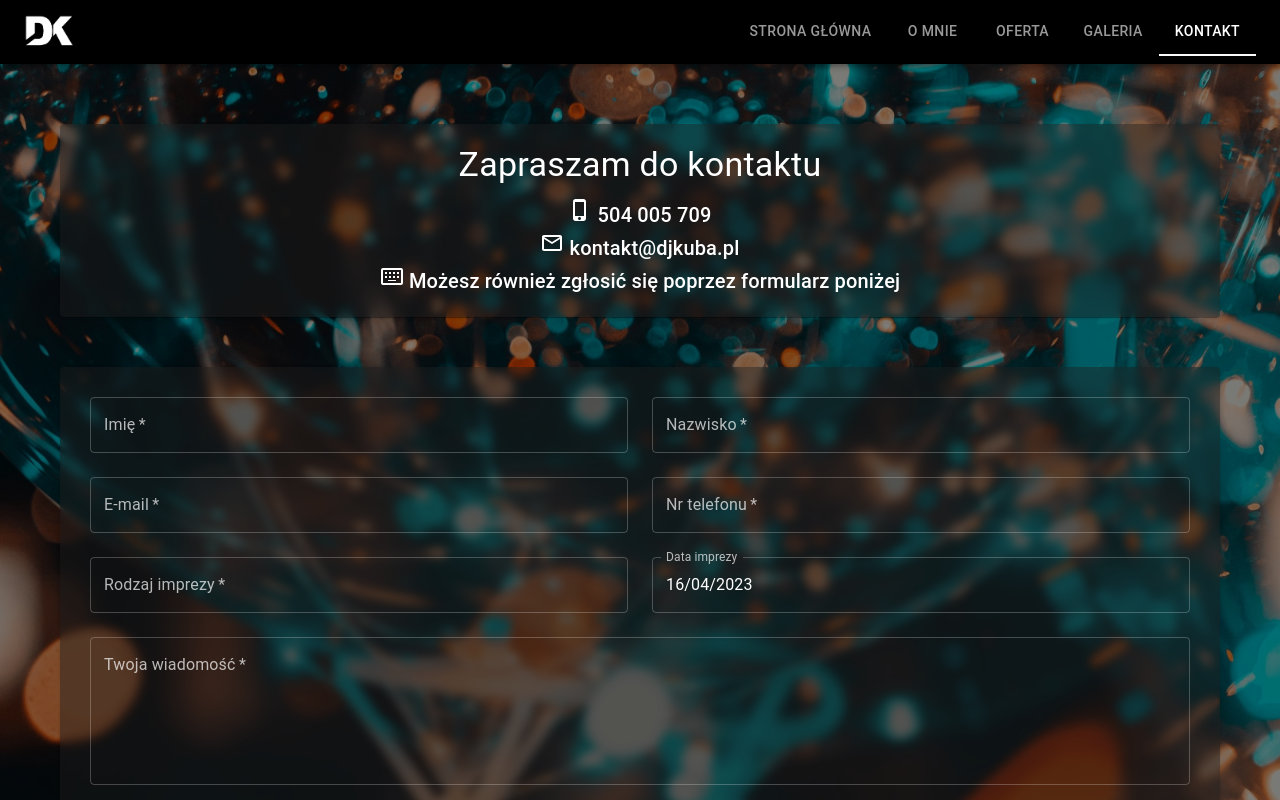
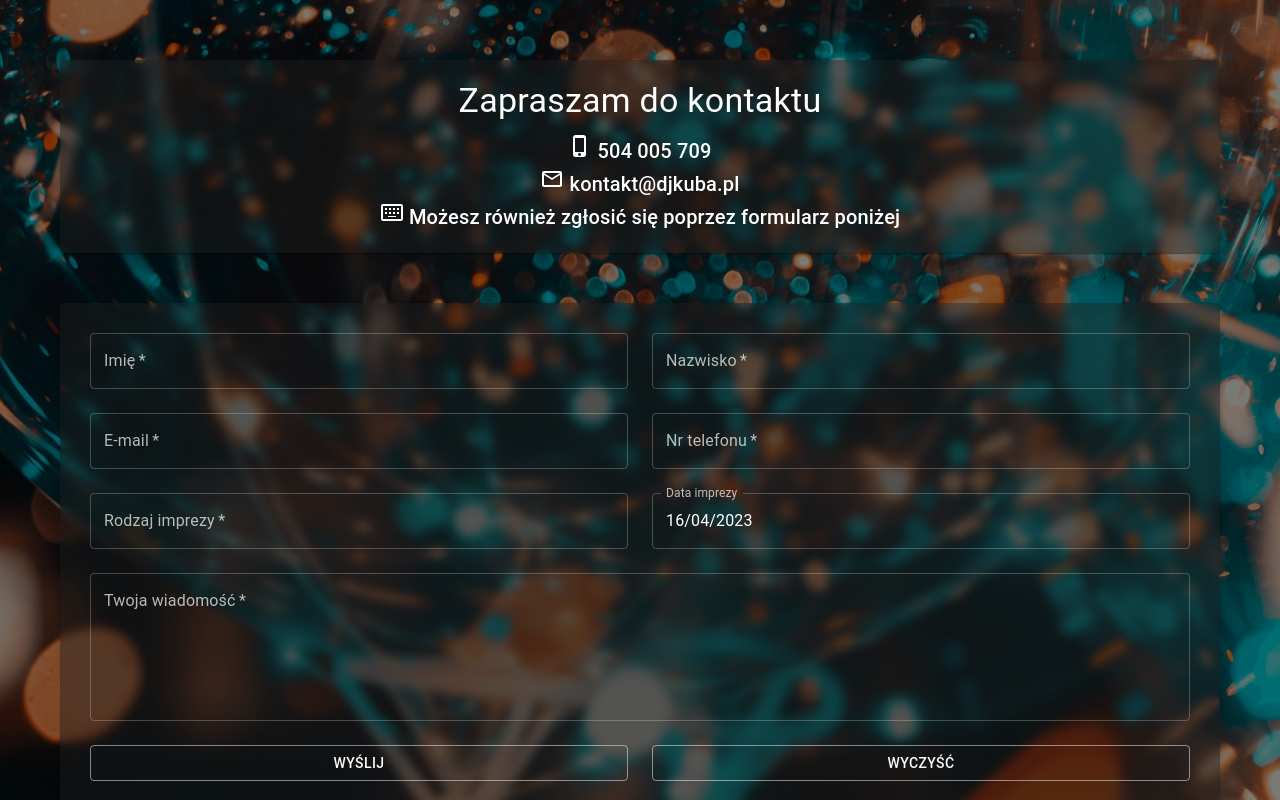
Before and after one commit to makaryy/djkuba, a Next.js app: page /kontakt in a window 1280 px wide. Shown: the top 800 px of the page. Built offline with nearby package versions, Linux system fonts and the light colour scheme.

Commit message:
add redirects and hide nav

```diff
--- a/next.config.js
+++ b/next.config.js
@@ -4,19 +4,43 @@ const nextConfig = {
 	images: {
 		remotePatterns: [
 			{
-                protocol: "https",
-                hostname: "storage.googleapis.com",
-                port: "",
-                pathname: "/djkuba-a56e8.appspot.com/**",
+				protocol: 'https',
+				hostname: 'storage.googleapis.com',
+				port: '',
+				pathname: '/djkuba-a56e8.appspot.com/**'
 			},
 			{
-                protocol: "https",
-                hostname: "res.cloudinary.com",
-                port: "",
-                pathname: `/${process.env.CLOUDINARY_CLOUD_NAME}/**`,
+				protocol: 'https',
+				hostname: 'res.cloudinary.com',
+				port: '',
+				pathname: `/${process.env.CLOUDINARY_CLOUD_NAME}/**`
+			}
+		]
 	},
-        ],
+	async redirects() {
+		return [
+			{
+				source: '/',
+				destination: '/kontakt',
+				permanent: true
 			},
+			{
+				source: '/oferta',
+				destination: '/kontakt',
+				permanent: true
+			},
+			{
+				source: '/galeria',
+				destination: '/kontakt',
+				permanent: true
+			},
+			{
+				source: '/omnie',
+				destination: '/kontakt',
+				permanent: true
+			}
+		];
+	}
 };
 
 module.exports = nextConfig;
--- a/src/pages/_app.tsx
+++ b/src/pages/_app.tsx
@@ -1,14 +1,14 @@
-import Footer from "@/components/Footer";
-import Nav from "@/components/Nav";
-import "@/styles/globals.css";
-import { LastPhotoContext } from "@/utils/context";
-import theme from "@/utils/theme";
-import { ThemeProvider } from "@emotion/react";
-import { CssBaseline, Box } from "@mui/material";
-import type { AppProps } from "next/app";
-import { useState } from "react";
+import Footer from '@/components/Footer';
+import Nav from '@/components/Nav';
+import '@/styles/globals.css';
+import { LastPhotoContext } from '@/utils/context';
+import theme from '@/utils/theme';
+import { ThemeProvider } from '@emotion/react';
+import { CssBaseline, Box } from '@mui/material';
+import type { AppProps } from 'next/app';
+import { useState } from 'react';
 
-const bgSrc = "/bg.jpg";
+const bgSrc = '/bg.jpg';
 
 export default function App({ Component, pageProps }: AppProps) {
 	const [lastViewedPhoto, setLastViewedPhoto] = useState<null | number>(null);
@@ -17,15 +17,15 @@ export default function App({ Component, pageProps }: AppProps) {
 			<CssBaseline />
 			<Box
 				sx={{
-                    minHeight: "100vh",
+					minHeight: '100vh',
 					background: `url('${bgSrc}')`,
-                    backgroundAttachment: "fixed",
-                    backgroundSize: "cover",
-                    fontFamily: ["Roboto", "sans-serif"],
-                }}
-            >
-                <Nav />
-                <LastPhotoContext.Provider value={{ lastViewedPhoto, setLastViewedPhoto }}>
+					backgroundAttachment: 'fixed',
+					backgroundSize: 'cover',
+					fontFamily: ['Roboto', 'sans-serif']
+				}}>
+				{/* <Nav /> */}
+				<LastPhotoContext.Provider
+					value={{ lastViewedPhoto, setLastViewedPhoto }}>
 					<Component {...pageProps} />
 				</LastPhotoContext.Provider>
 				<Footer />
--- a/src/pages/kontakt.tsx
+++ b/src/pages/kontakt.tsx
@@ -1,8 +1,12 @@
-import Head from "next/head";
-import { useEffect, useState } from "react";
-import Form from "@/components/Form";
-import { Typography, Paper, Grow, Box } from "@mui/material";
-import { EmailOutlined, KeyboardAltOutlined, PhoneIphone } from "@mui/icons-material/";
+import Head from 'next/head';
+import { useEffect, useState } from 'react';
+import Form from '@/components/Form';
+import { Typography, Paper, Grow, Box } from '@mui/material';
+import {
+	EmailOutlined,
+	KeyboardAltOutlined,
+	PhoneIphone
+} from '@mui/icons-material/';
 
 function Contact() {
 	const [animate, setAnimate] = useState(false);
@@ -13,31 +17,59 @@ function Contact() {
 		<>
 			<Head>
 				<title>Kontakt - DJ Kuba</title>
-                <meta name="description" content="Napisz, zadzwoń, zgłoś się. Skontaktuj się, żeby poznać szczegóły twojej imprezy." />
+				<meta
+					name="description"
+					content="Napisz, zadzwoń, zgłoś się. Skontaktuj się, żeby poznać szczegóły twojej imprezy."
+				/>
 				<meta name="viewport" content="width=device-width, initial-scale=1" />
-                <link rel="apple-touch-icon" sizes="180x180" href="/apple-touch-icon.png" />
-                <link rel="icon" type="image/png" sizes="32x32" href="/favicon-32x32.png" />
-                <link rel="icon" type="image/png" sizes="16x16" href="/favicon-16x16.png" />
+				<link
+					rel="apple-touch-icon"
+					sizes="180x180"
+					href="/apple-touch-icon.png"
+				/>
+				<link
+					rel="icon"
+					type="image/png"
+					sizes="32x32"
+					href="/favicon-32x32.png"
+				/>
+				<link
+					rel="icon"
+					type="image/png"
+					sizes="16x16"
+					href="/favicon-16x16.png"
+				/>
 				<link rel="manifest" href="/site.webmanifest" />
 			</Head>
 			<Box
 				sx={{
-                    padding: "30px",
-                    minHeight: "85vh",
-                    backgroundColor: "rgba(0,0,0,.5)",
-                }}
-            >
+					padding: '30px',
+					minHeight: 'calc(100vh - 64px)',
+					backgroundColor: 'rgba(0,0,0,.5)'
+				}}>
 				<Grow in={animate} {...(animate ? { timeout: 1000 } : {})}>
-                    <Box sx={{ minHeight: "85vh", padding: "30px", display: "flex", flexDirection: "column" }}>
+					<Box
+						sx={{
+							minHeight: '85vh',
+							padding: {
+								xs: '10px',
+								md: '30px'
+							},
+							display: 'flex',
+							flexDirection: 'column',
+							justifyContent: 'center'
+						}}>
 						<Paper
 							sx={{
-                                padding: "20px",
-                                backgroundColor: "rgba(0,0,0,.4)",
-                                backdropFilter: "blur(5px)",
-                                color: "white",
-                                marginBottom: "50px",
-                            }}
-                        >
+								padding: {
+									xs: '10px',
+									md: '20px'
+								},
+								backgroundColor: 'rgba(0,0,0,.4)',
+								backdropFilter: 'blur(5px)',
+								color: 'white',
+								marginBottom: '50px'
+							}}>
 							<Typography variant="h4" align="center" gutterBottom>
 								Zapraszam do kontaktu
 							</Typography>
@@ -48,7 +80,8 @@ function Contact() {
 								<EmailOutlined /> kontakt@djkuba.pl
 							</Typography>
 							<Typography align="center" variant="h6">
-                                <KeyboardAltOutlined /> Możesz również zgłosić się poprzez formularz poniżej
+								<KeyboardAltOutlined /> Możesz również zgłosić się poprzez
+								formularz poniżej
 							</Typography>
 						</Paper>
 
```
Lines whose indentation alone changed are shown as unchanged.
